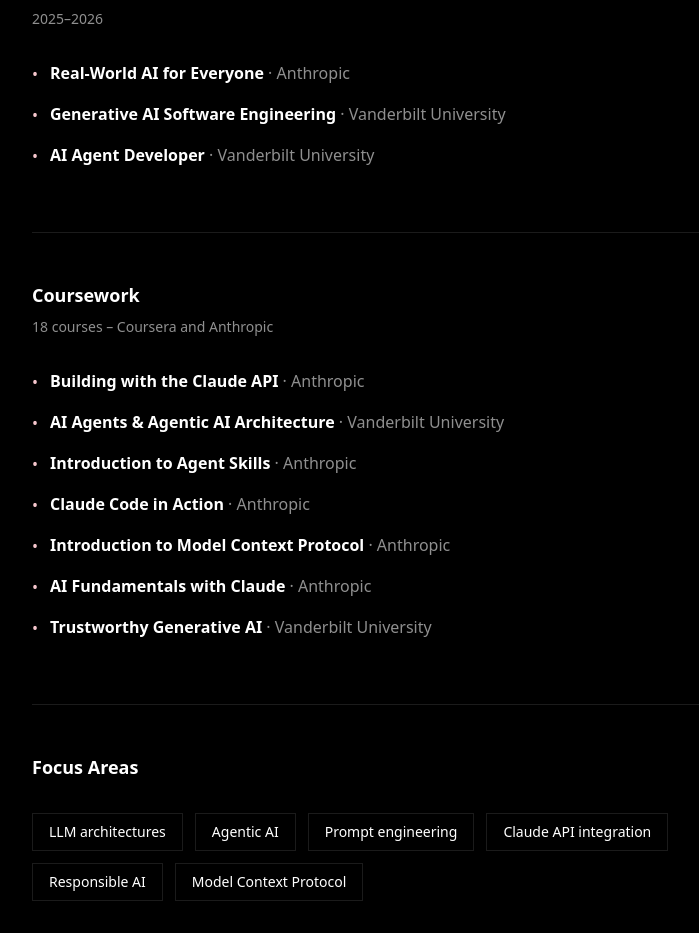
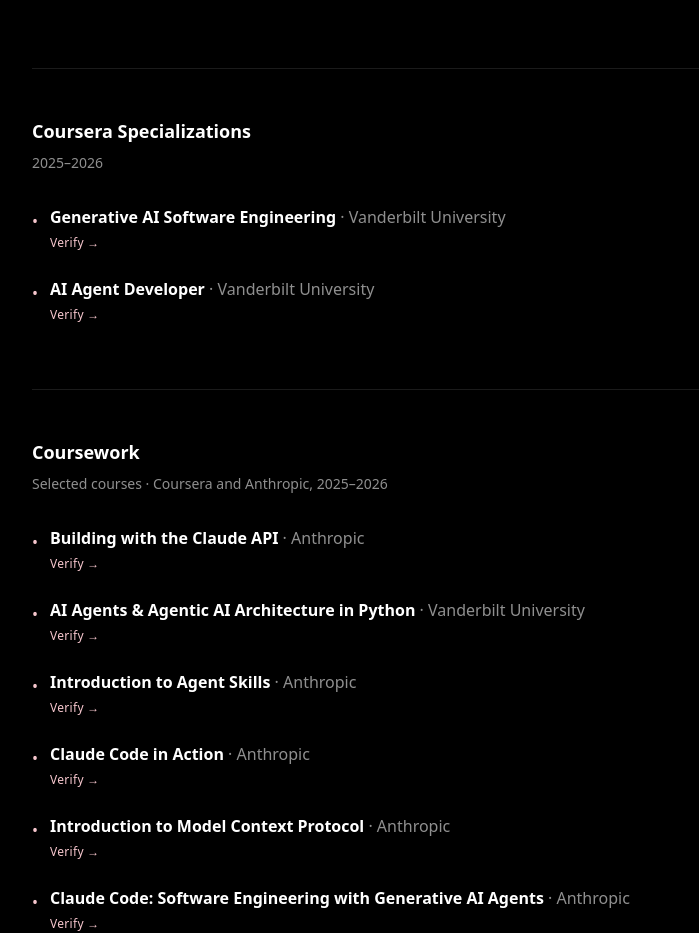
Before and after one commit to helenakristina/helena-portfolio, a Next.js app: page /learning in a window 1280 px wide. Shown: the part 502-1435 px from the top of the page, without its empty margins (224-923 px from the left). Built offline with nearby package versions, Linux system fonts and the light colour scheme.

Commit message:
Added CTA and verify links on learning page

```diff
--- a/src/app/learning/page.tsx
+++ b/src/app/learning/page.tsx
@@ -1,5 +1,6 @@
 import type { Metadata } from "next";
 import Image from "next/image";
+import Link from "next/link";
 
 export const metadata: Metadata = {
   title: "Helena Lucia – Learning",
@@ -7,11 +8,67 @@
     "AI and LLM specializations, certifications, and coursework. Claude Certified Architect. Three Coursera specializations across Anthropic and Vanderbilt University.",
 };
 
+const specializations = [
+  {
+    name: "Generative AI Software Engineering",
+    org: "Vanderbilt University",
+    url: "https://www.coursera.org/account/accomplishments/specialization/OHV0WS3FIL7N",
+  },
+  {
+    name: "AI Agent Developer",
+    org: "Vanderbilt University",
+    url: "https://www.coursera.org/account/accomplishments/specialization/COE1GB5Y33DD",
+  },
+];
+
+const coursework = [
+  {
+    name: "Building with the Claude API",
+    org: "Anthropic",
+    url: "https://verify.skilljar.com/c/egoztfya8gqu",
+  },
+  {
+    name: "AI Agents & Agentic AI Architecture in Python",
+    org: "Vanderbilt University",
+    url: "https://www.coursera.org/account/accomplishments/verify/1IAMZWQ6UWVO",
+  },
+  {
+    name: "Introduction to Agent Skills",
+    org: "Anthropic",
+    url: "https://verify.skilljar.com/c/b5tjfstt3rvt",
+  },
+  {
+    name: "Claude Code in Action",
+    org: "Anthropic",
+    url: "https://verify.skilljar.com/c/63bjd6obgs5h",
+  },
+  {
+    name: "Introduction to Model Context Protocol",
+    org: "Anthropic",
+    url: "https://verify.skilljar.com/c/zvx4yokj755g",
+  },
+  {
+    name: "Claude Code: Software Engineering with Generative AI Agents",
+    org: "Anthropic",
+    url: "https://www.coursera.org/account/accomplishments/verify/QF2F4LSCHNMH",
+  },
+  {
+    name: "Trustworthy Generative AI",
+    org: "Vanderbilt University",
+    url: "https://www.coursera.org/account/accomplishments/verify/AQCTF39SYJ0D",
+  },
+];
+
 export default function Learning() {
   return (
-    <section className="py-24 px-4 sm:px-6 lg:px-8 animate-fade-in">
+    <section aria-labelledby="learning-title" className="py-24 px-4 sm:px-6 lg:px-8 animate-fade-in">
       <div className="max-w-3xl mx-auto">
-        <h1 className="text-4xl font-bold text-white mb-16 text-balance">Learning</h1>
+        <h1 id="learning-title" className="text-4xl font-bold text-white mb-6 text-balance">Learning</h1>
+
+        <div className="text-ink-muted leading-relaxed space-y-4 mb-16 max-w-prose">
+          <p>I didn&rsquo;t want to use AI as a black box. Building Meno meant making real decisions about LLM architecture, RAG pipelines, and agentic systems. I needed to understand how they actually work.</p>
+          <p className="text-white">Everything here is pointed at that question.</p>
+        </div>
 
         <div className="space-y-16">
           {/* Credentials */}
@@ -37,7 +94,7 @@
                 </p>
                 <p className="text-ink-muted text-sm mt-1">Anthropic · 2025</p>
                 <p className="text-accent text-xs mt-2 tracking-wide">
-                  Verify on Credly →
+                  Verify on Credly<span aria-hidden="true"> →</span>
                 </p>
               </div>
             </a>
@@ -49,34 +106,27 @@
               Coursera Specializations
             </h2>
             <p className="text-ink-muted text-sm mb-8">2025–2026</p>
-            <ul className="space-y-4">
-              <li className="flex gap-3">
-                <span className="text-accent shrink-0 mt-px">•</span>
-                <span className="text-white">
-                  <strong>Real-World AI for Everyone</strong>
-                  <span className="text-ink-muted"> · Anthropic</span>
-                </span>
-              </li>
-              <li className="flex gap-3">
-                <span className="text-accent shrink-0 mt-px">•</span>
-                <span className="text-white">
-                  <strong>Generative AI Software Engineering</strong>
-                  <span className="text-ink-muted">
-                    {" "}
-                    · Vanderbilt University
-                  </span>
-                </span>
-              </li>
-              <li className="flex gap-3">
-                <span className="text-accent shrink-0 mt-px">•</span>
-                <span className="text-white">
-                  <strong>AI Agent Developer</strong>
-                  <span className="text-ink-muted">
-                    {" "}
-                    · Vanderbilt University
-                  </span>
-                </span>
-              </li>
+            <ul className="space-y-6">
+              {specializations.map(({ name, org, url }) => (
+                <li key={name} className="flex gap-3">
+                  <span className="text-accent shrink-0 mt-1">•</span>
+                  <div>
+                    <p className="text-white">
+                      <strong>{name}</strong>
+                      <span className="text-ink-muted"> · {org}</span>
+                    </p>
+                    <a
+                      href={url}
+                      target="_blank"
+                      rel="noopener noreferrer"
+                      aria-label={`Verify ${name} certificate (opens in new tab)`}
+                      className="text-accent text-xs tracking-wide hover:text-white transition-colors duration-200"
+                    >
+                      Verify<span aria-hidden="true"> →</span>
+                    </a>
+                  </div>
+                </li>
+              ))}
             </ul>
           </div>
 
@@ -84,58 +134,43 @@
           <div className="border-t border-border-subtle pt-12">
             <h2 className="text-lg font-bold text-white mb-2 text-balance">Coursework</h2>
             <p className="text-ink-muted text-sm mb-8">
-              18 courses – Coursera and Anthropic
+              Selected courses &middot; Coursera and Anthropic, 2025&ndash;2026
             </p>
-            <ul className="space-y-4">
-              {[
-                { name: "Building with the Claude API", org: "Anthropic" },
-                {
-                  name: "AI Agents & Agentic AI Architecture",
-                  org: "Vanderbilt University",
-                },
-                { name: "Introduction to Agent Skills", org: "Anthropic" },
-                { name: "Claude Code in Action", org: "Anthropic" },
-                {
-                  name: "Introduction to Model Context Protocol",
-                  org: "Anthropic",
-                },
-                { name: "AI Fundamentals with Claude", org: "Anthropic" },
-                {
-                  name: "Trustworthy Generative AI",
-                  org: "Vanderbilt University",
-                },
-              ].map(({ name, org }) => (
+            <ul className="space-y-6">
+              {coursework.map(({ name, org, url }) => (
                 <li key={name} className="flex gap-3">
-                  <span className="text-accent shrink-0 mt-px">•</span>
-                  <span className="text-white">
-                    <strong>{name}</strong>
-                    <span className="text-ink-muted"> · {org}</span>
-                  </span>
+                  <span className="text-accent shrink-0 mt-1">•</span>
+                  <div>
+                    <p className="text-white">
+                      <strong>{name}</strong>
+                      <span className="text-ink-muted"> · {org}</span>
+                    </p>
+                    <a
+                      href={url}
+                      target="_blank"
+                      rel="noopener noreferrer"
+                      aria-label={`Verify ${name} certificate (opens in new tab)`}
+                      className="text-accent text-xs tracking-wide hover:text-white transition-colors duration-200"
+                    >
+                      Verify<span aria-hidden="true"> →</span>
+                    </a>
+                  </div>
                 </li>
               ))}
             </ul>
           </div>
 
-          {/* Focus Areas */}
-          <div className="border-t border-border-subtle pt-12">
-            <h2 className="text-lg font-bold text-white mb-8 text-balance">Focus Areas</h2>
-            <div className="flex flex-wrap gap-3">
-              {[
-                "LLM architectures",
-                "Agentic AI",
-                "Prompt engineering",
-                "Claude API integration",
-                "Responsible AI",
-                "Model Context Protocol",
-              ].map((area) => (
-                <span
-                  key={area}
-                  className="text-sm text-white border border-border-subtle px-4 py-2"
-                >
-                  {area}
-                </span>
-              ))}
-            </div>
+          {/* Closing */}
+          <div className="border-t border-border-subtle pt-8">
+            <p className="text-sm text-ink-muted">
+              These credentials inform how I build.{" "}
+              <Link
+                href="/process"
+                className="text-accent hover:text-white font-semibold transition-colors duration-200"
+              >
+                See how I work<span aria-hidden="true"> →</span>
+              </Link>
+            </p>
           </div>
         </div>
       </div>
--- a/src/app/meno/page.tsx
+++ b/src/app/meno/page.tsx
@@ -114,7 +114,7 @@
             </figcaption>
           </figure>
 
-          <h3 className="text-base font-semibold text-white mb-2 text-balance">Calling script</h3>
+          <h3 className="text-lg font-semibold text-white mb-2 text-balance">Calling script</h3>
           <p className="text-ink-muted leading-relaxed text-pretty">
             When you&rsquo;re ready to call, Meno generates a script
             personalized to that provider and your insurance: the
@@ -137,7 +137,7 @@
             </figcaption>
           </figure>
 
-          <h3 className="text-base font-semibold text-white mb-2 text-balance">Appointment prep</h3>
+          <h3 className="text-lg font-semibold text-white mb-2 text-balance">Appointment prep</h3>
           <p className="text-ink-muted leading-relaxed text-pretty">
             Once you have an appointment, the preparation starts. Meno asks a
             few questions: new provider or established relationship, what
@@ -164,7 +164,7 @@
             </figcaption>
           </figure>
 
-          <h3 className="text-base font-semibold text-white mb-2 text-balance">Practice scenarios</h3>
+          <h3 className="text-lg font-semibold text-white mb-2 text-balance">Practice scenarios</h3>
           <p className="text-ink-muted leading-relaxed text-pretty">
             The rest of the appointment prep builds from there. You prioritize
             your concerns in the order you want to raise them. You answer two
@@ -350,9 +350,6 @@
           <h2 className="text-2xl font-bold text-white mb-6 text-balance">
             Where It&rsquo;s Going
           </h2>
-          <div className="text-ink-muted leading-relaxed space-y-4">
-            <p>None of this is built yet. Here is where Meno goes next.</p>
-          </div>
           <div className="border border-border-subtle p-6 mt-6">
             <dl className="space-y-4">
               <div>
@@ -369,7 +366,7 @@
               </div>
             </dl>
           </div>
-
+          <p className="mt-6 text-sm text-ink-muted">None of this is in development yet.</p>
         </div>
 
         {/* 8. Closing */}
@@ -409,7 +406,7 @@
 
         {/* 9. Footnotes */}
         <div className="border-t border-border-subtle pt-8 text-xs text-ink-muted" aria-label="Sources">
-          <p className="mb-1">Sources</p>
+          <p className="mb-2 font-semibold text-white">Sources</p>
           <p>
             1. Allen JT et al. Menopause. 2023;30(10):1002-1005.
             doi:10.1097/GME.0000000000002234
```
Also changed, not shown: .impeccable/critique/2026-07-19T21-46-52Z__src-app-meno-page-tsx.md (added), .impeccable/critique/2026-07-20T16-38-14Z__src-app-learning-page-tsx.md (added).
